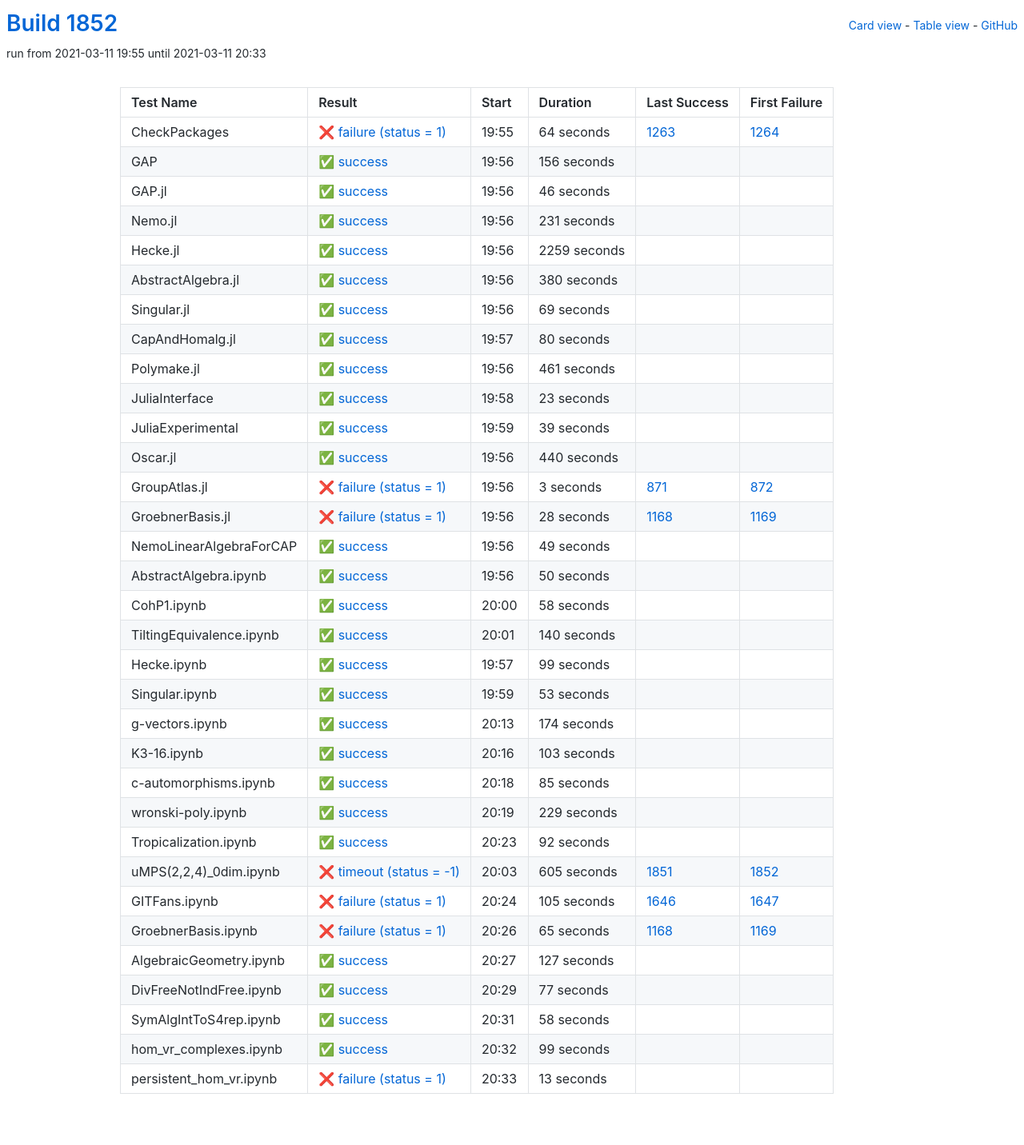
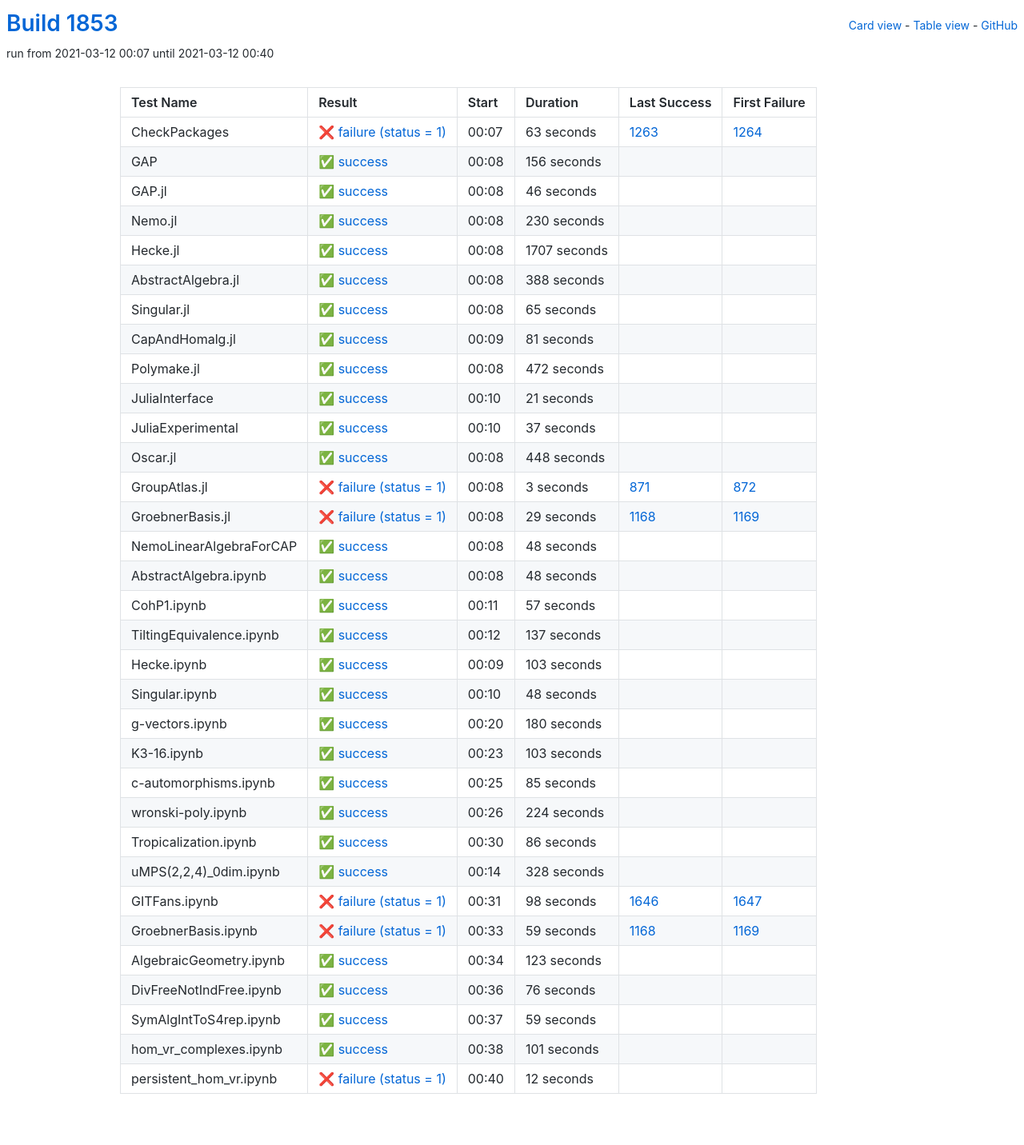
Before and after one commit to oscar-system/oscar-ci-status-stable, a Jekyll site: the page built from table.html, in a window 1280 px wide. Shown: the whole page at 80% size. Built offline with Jekyll 4.4.1, drawn with Linux system fonts in a browser that asks for light colours.

Commit message:
Build #1853

```diff
--- a/_data/ci.yml
+++ b/_data/ci.yml
@@ -1,6 +1,6 @@
 ---
-build: 1852
-build_url: https://oscarci.mathematik.uni-kl.de/job/oscar-stable/1852/
+build: 1853
+build_url: https://oscarci.mathematik.uni-kl.de/job/oscar-stable/1853/
 job: oscar-stable
 organization: oscar-system
 repo: oscar-ci-status-stable
@@ -8,20 +8,20 @@ repourl: https://github.com/oscar-system/oscar-ci-status-stable
 tests:
 - name: CheckPackages
   id: checkpackages
-  log: https://oscarci.mathematik.uni-kl.de/job/oscar-stable/1852/artifact/logs/build-1852/CheckPackages.log
-  start: 2021-03-11 19:55
+  log: https://oscarci.mathematik.uni-kl.de/job/oscar-stable/1853/artifact/logs/build-1853/CheckPackages.log
+  start: 2021-03-12 00:07
   success: false
   exitcode: 1
   status: failure
-  duration: 64
+  duration: 63
   last_success: 1263
   last_success_url: https://oscarci.mathematik.uni-kl.de/job/oscar-stable/1263/
   first_failure: 1264
   first_failure_url: https://oscarci.mathematik.uni-kl.de/job/oscar-stable/1264/
 - name: GAP
   id: gap
-  log: https://oscarci.mathematik.uni-kl.de/job/oscar-stable/1852/artifact/logs/build-1852/GAP.log
-  start: 2021-03-11 19:56
+  log: https://oscarci.mathematik.uni-kl.de/job/oscar-stable/1853/artifact/logs/build-1853/GAP.log
+  start: 2021-03-12 00:08
   success: true
   exitcode: 0
   status: success
@@ -32,8 +32,8 @@ tests:
   first_failure_url:
 - name: GAP.jl
   id: gap-jl
-  log: https://oscarci.mathematik.uni-kl.de/job/oscar-stable/1852/artifact/logs/build-1852/GAP.jl.log
-  start: 2021-03-11 19:56
+  log: https://oscarci.mathematik.uni-kl.de/job/oscar-stable/1853/artifact/logs/build-1853/GAP.jl.log
+  start: 2021-03-12 00:08
   success: true
   exitcode: 0
   status: success
@@ -44,116 +44,116 @@ tests:
   first_failure_url:
 - name: Nemo.jl
   id: nemo-jl
-  log: https://oscarci.mathematik.uni-kl.de/job/oscar-stable/1852/artifact/logs/build-1852/Nemo.jl.log
-  start: 2021-03-11 19:56
+  log: https://oscarci.mathematik.uni-kl.de/job/oscar-stable/1853/artifact/logs/build-1853/Nemo.jl.log
+  start: 2021-03-12 00:08
   success: true
   exitcode: 0
   status: success
-  duration: 231
+  duration: 230
   last_success: false
   last_success_url:
   first_failure: false
   first_failure_url:
 - name: Hecke.jl
   id: hecke-jl
-  log: https://oscarci.mathematik.uni-kl.de/job/oscar-stable/1852/artifact/logs/build-1852/Hecke.jl.log
-  start: 2021-03-11 19:56
+  log: https://oscarci.mathematik.uni-kl.de/job/oscar-stable/1853/artifact/logs/build-1853/Hecke.jl.log
+  start: 2021-03-12 00:08
   success: true
   exitcode: 0
   status: success
-  duration: 2259
+  duration: 1707
   last_success: false
   last_success_url:
   first_failure: false
   first_failure_url:
 - name: AbstractAlgebra.jl
   id: abstractalgebra-jl
-  log: https://oscarci.mathematik.uni-kl.de/job/oscar-stable/1852/artifact/logs/build-1852/AbstractAlgebra.jl.log
-  start: 2021-03-11 19:56
+  log: https://oscarci.mathematik.uni-kl.de/job/oscar-stable/1853/artifact/logs/build-1853/AbstractAlgebra.jl.log
+  start: 2021-03-12 00:08
   success: true
   exitcode: 0
   status: success
-  duration: 380
+  duration: 388
   last_success: false
   last_success_url:
   first_failure: false
   first_failure_url:
 - name: Singular.jl
   id: singular-jl
-  log: https://oscarci.mathematik.uni-kl.de/job/oscar-stable/1852/artifact/logs/build-1852/Singular.jl.log
-  start: 2021-03-11 19:56
+  log: https://oscarci.mathematik.uni-kl.de/job/oscar-stable/1853/artifact/logs/build-1853/Singular.jl.log
+  start: 2021-03-12 00:08
   success: true
   exitcode: 0
   status: success
-  duration: 69
+  duration: 65
   last_success: false
   last_success_url:
   first_failure: false
   first_failure_url:
 - name: CapAndHomalg.jl
   id: capandhomalg-jl
-  log: https://oscarci.mathematik.uni-kl.de/job/oscar-stable/1852/artifact/logs/build-1852/CapAndHomalg.jl.log
-  start: 2021-03-11 19:57
+  log: https://oscarci.mathematik.uni-kl.de/job/oscar-stable/1853/artifact/logs/build-1853/CapAndHomalg.jl.log
+  start: 2021-03-12 00:09
   success: true
   exitcode: 0
   status: success
-  duration: 80
+  duration: 81
   last_success: false
   last_success_url:
   first_failure: false
   first_failure_url:
 - name: Polymake.jl
   id: polymake-jl
-  log: https://oscarci.mathematik.uni-kl.de/job/oscar-stable/1852/artifact/logs/build-1852/Polymake.jl.log
-  start: 2021-03-11 19:56
+  log: https://oscarci.mathematik.uni-kl.de/job/oscar-stable/1853/artifact/logs/build-1853/Polymake.jl.log
+  start: 2021-03-12 00:08
   success: true
   exitcode: 0
   status: success
-  duration: 461
+  duration: 472
   last_success: false
   last_success_url:
   first_failure: false
   first_failure_url:
 - name: JuliaInterface
   id: juliainterface
-  log: https://oscarci.mathematik.uni-kl.de/job/oscar-stable/1852/artifact/logs/build-1852/JuliaInterface.log
-  start: 2021-03-11 19:58
+  log: https://oscarci.mathematik.uni-kl.de/job/oscar-stable/1853/artifact/logs/build-1853/JuliaInterface.log
+  start: 2021-03-12 00:10
   success: true
   exitcode: 0
   status: success
-  duration: 23
+  duration: 21
   last_success: false
   last_success_url:
   first_failure: false
   first_failure_url:
 - name: JuliaExperimental
   id: juliaexperimental
-  log: https://oscarci.mathematik.uni-kl.de/job/oscar-stable/1852/artifact/logs/build-1852/JuliaExperimental.log
-  start: 2021-03-11 19:59
+  log: https://oscarci.mathematik.uni-kl.de/job/oscar-stable/1853/artifact/logs/build-1853/JuliaExperimental.log
+  start: 2021-03-12 00:10
   success: true
   exitcode: 0
   status: success
-  duration: 39
+  duration: 37
   last_success: false
   last_success_url:
   first_failure: false
   first_failure_url:
 - name: Oscar.jl
   id: oscar-jl
-  log: https://oscarci.mathematik.uni-kl.de/job/oscar-stable/1852/artifact/logs/build-1852/Oscar.jl.log
-  start: 2021-03-11 19:56
+  log: https://oscarci.mathematik.uni-kl.de/job/oscar-stable/1853/artifact/logs/build-1853/Oscar.jl.log
+  start: 2021-03-12 00:08
   success: true
   exitcode: 0
   status: success
-  duration: 440
+  duration: 448
   last_success: false
   last_success_url:
   first_failure: false
   first_failure_url:
 - name: GroupAtlas.jl
   id: groupatlas-jl
-  log: https://oscarci.mathematik.uni-kl.de/job/oscar-stable/1852/artifact/logs/build-1852/GroupAtlas.jl.log
-  start: 2021-03-11 19:56
+  log: https://oscarci.mathematik.uni-kl.de/job/oscar-stable/1853/artifact/logs/build-1853/GroupAtlas.jl.log
+  start: 2021-03-12 00:08
   success: false
   exitcode: 1
   status: failure
@@ -164,104 +164,104 @@ tests:
   first_failure_url: https://oscarci.mathematik.uni-kl.de/job/oscar-stable/872/
 - name: GroebnerBasis.jl
   id: groebnerbasis-jl
-  log: https://oscarci.mathematik.uni-kl.de/job/oscar-stable/1852/artifact/logs/build-1852/GroebnerBasis.jl.log
-  start: 2021-03-11 19:56
+  log: https://oscarci.mathematik.uni-kl.de/job/oscar-stable/1853/artifact/logs/build-1853/GroebnerBasis.jl.log
+  start: 2021-03-12 00:08
   success: false
   exitcode: 1
   status: failure
-  duration: 28
+  duration: 29
   last_success: 1168
   last_success_url: https://oscarci.mathematik.uni-kl.de/job/oscar-stable/1168/
   first_failure: 1169
   first_failure_url: https://oscarci.mathematik.uni-kl.de/job/oscar-stable/1169/
 - name: NemoLinearAlgebraForCAP
   id: nemolinearalgebraforcap
-  log: https://oscarci.mathematik.uni-kl.de/job/oscar-stable/1852/artifact/logs/build-1852/NemoLinearAlgebraForCAP.log
-  start: 2021-03-11 19:56
+  log: https://oscarci.mathematik.uni-kl.de/job/oscar-stable/1853/artifact/logs/build-1853/NemoLinearAlgebraForCAP.log
+  start: 2021-03-12 00:08
   success: true
   exitcode: 0
   status: success
-  duration: 49
+  duration: 48
   last_success: false
   last_success_url:
   first_failure: false
   first_failure_url:
 - name: AbstractAlgebra.ipynb
   id: abstractalgebra-ipynb
-  log: https://oscarci.mathematik.uni-kl.de/job/oscar-stable/1852/artifact/logs/build-1852/AbstractAlgebra.ipynb.log
-  start: 2021-03-11 19:56
+  log: https://oscarci.mathematik.uni-kl.de/job/oscar-stable/1853/artifact/logs/build-1853/AbstractAlgebra.ipynb.log
+  start: 2021-03-12 00:08
   success: true
   exitcode: 0
   status: success
-  duration: 50
+  duration: 48
   last_success: false
   last_success_url:
   first_failure: false
   first_failure_url:
 - name: CohP1.ipynb
   id: cohp1-ipynb
-  log: https://oscarci.mathematik.uni-kl.de/job/oscar-stable/1852/artifact/logs/build-1852/CohP1.ipynb.log
-  start: 2021-03-11 20:00
+  log: https://oscarci.mathematik.uni-kl.de/job/oscar-stable/1853/artifact/logs/build-1853/CohP1.ipynb.log
+  start: 2021-03-12 00:11
   success: true
   exitcode: 0
   status: success
-  duration: 58
+  duration: 57
   last_success: false
   last_success_url:
   first_failure: false
   first_failure_url:
 - name: TiltingEquivalence.ipynb
   id: tiltingequivalence-ipynb
-  log: https://oscarci.mathematik.uni-kl.de/job/oscar-stable/1852/artifact/logs/build-1852/TiltingEquivalence.ipynb.log
-  start: 2021-03-11 20:01
+  log: https://oscarci.mathematik.uni-kl.de/job/oscar-stable/1853/artifact/logs/build-1853/TiltingEquivalence.ipynb.log
+  start: 2021-03-12 00:12
   success: true
   exitcode: 0
   status: success
-  duration: 140
+  duration: 137
   last_success: false
   last_success_url:
   first_failure: false
   first_failure_url:
 - name: Hecke.ipynb
   id: hecke-ipynb
-  log: https://oscarci.mathematik.uni-kl.de/job/oscar-stable/1852/artifact/logs/build-1852/Hecke.ipynb.log
-  start: 2021-03-11 19:57
+  log: https://oscarci.mathematik.uni-kl.de/job/oscar-stable/1853/artifact/logs/build-1853/Hecke.ipynb.log
+  start: 2021-03-12 00:09
   success: true
   exitcode: 0
   status: success
-  duration: 99
+  duration: 103
   last_success: false
   last_success_url:
   first_failure: false
   first_failure_url:
 - name: Singular.ipynb
   id: singular-ipynb
-  log: https://oscarci.mathematik.uni-kl.de/job/oscar-stable/1852/artifact/logs/build-1852/Singular.ipynb.log
-  start: 2021-03-11 19:59
+  log: https://oscarci.mathematik.uni-kl.de/job/oscar-stable/1853/artifact/logs/build-1853/Singular.ipynb.log
+  start: 2021-03-12 00:10
   success: true
   exitcode: 0
   status: success
-  duration: 53
+  duration: 48
   last_success: false
   last_success_url:
   first_failure: false
   first_failure_url:
 - name: g-vectors.ipynb
   id: g-vectors-ipynb
-  log: https://oscarci.mathematik.uni-kl.de/job/oscar-stable/1852/artifact/logs/build-1852/g-vectors.ipynb.log
-  start: 2021-03-11 20:13
+  log: https://oscarci.mathematik.uni-kl.de/job/oscar-stable/1853/artifact/logs/build-1853/g-vectors.ipynb.log
+  start: 2021-03-12 00:20
   success: true
   exitcode: 0
   status: success
-  duration: 174
+  duration: 180
   last_success: false
   last_success_url:
   first_failure: false
   first_failure_url:
 - name: K3-16.ipynb
   id: k3-16-ipynb
-  log: https://oscarci.mathematik.uni-kl.de/job/oscar-stable/1852/artifact/logs/build-1852/K3-16.ipynb.log
-  start: 2021-03-11 20:16
+  log: https://oscarci.mathematik.uni-kl.de/job/oscar-stable/1853/artifact/logs/build-1853/K3-16.ipynb.log
+  start: 2021-03-12 00:23
   success: true
   exitcode: 0
   status: success
@@ -272,8 +272,8 @@ tests:
   first_failure_url:
 - name: c-automorphisms.ipynb
   id: c-automorphisms-ipynb
-  log: https://oscarci.mathematik.uni-kl.de/job/oscar-stable/1852/artifact/logs/build-1852/c-automorphisms.ipynb.log
-  start: 2021-03-11 20:18
+  log: https://oscarci.mathematik.uni-kl.de/job/oscar-stable/1853/artifact/logs/build-1853/c-automorphisms.ipynb.log
+  start: 2021-03-12 00:25
   success: true
   exitcode: 0
   status: success
@@ -284,120 +284,120 @@ tests:
   first_failure_url:
 - name: wronski-poly.ipynb
   id: wronski-poly-ipynb
-  log: https://oscarci.mathematik.uni-kl.de/job/oscar-stable/1852/artifact/logs/build-1852/wronski-poly.ipynb.log
-  start: 2021-03-11 20:19
+  log: https://oscarci.mathematik.uni-kl.de/job/oscar-stable/1853/artifact/logs/build-1853/wronski-poly.ipynb.log
+  start: 2021-03-12 00:26
   success: true
   exitcode: 0
   status: success
-  duration: 229
+  duration: 224
   last_success: false
   last_success_url:
   first_failure: false
   first_failure_url:
 - name: Tropicalization.ipynb
   id: tropicalization-ipynb
-  log: https://oscarci.mathematik.uni-kl.de/job/oscar-stable/1852/artifact/logs/build-1852/Tropicalization.ipynb.log
-  start: 2021-03-11 20:23
+  log: https://oscarci.mathematik.uni-kl.de/job/oscar-stable/1853/artifact/logs/build-1853/Tropicalization.ipynb.log
+  start: 2021-03-12 00:30
   success: true
   exitcode: 0
   status: success
-  duration: 92
+  duration: 86
   last_success: false
   last_success_url:
   first_failure: false
   first_failure_url:
 - name: uMPS(2,2,4)_0dim.ipynb
   id: umps-2-2-4-0dim-ipynb
-  log: https://oscarci.mathematik.uni-kl.de/job/oscar-stable/1852/artifact/logs/build-1852/uMPS-2-2-4-_0dim.ipynb.log
-  start: 2021-03-11 20:03
-  success: false
-  exitcode: -1
-  status: timeout
-  duration: 605
-  last_success: 1851
-  last_success_url: https://oscarci.mathematik.uni-kl.de/job/oscar-stable/1851/
-  first_failure: 1852
-  first_failure_url: https://oscarci.mathematik.uni-kl.de/job/oscar-stable/1852/
+  log: https://oscarci.mathematik.uni-kl.de/job/oscar-stable/1853/artifact/logs/build-1853/uMPS-2-2-4-_0dim.ipynb.log
+  start: 2021-03-12 00:14
+  success: true
+  exitcode: 0
+  status: success
+  duration: 328
+  last_success: false
+  last_success_url:
+  first_failure: false
+  first_failure_url:
 - name: GITFans.ipynb
   id: gitfans-ipynb
-  log: https://oscarci.mathematik.uni-kl.de/job/oscar-stable/1852/artifact/logs/build-1852/GITFans.ipynb.log
-  start: 2021-03-11 20:24
+  log: https://oscarci.mathematik.uni-kl.de/job/oscar-stable/1853/artifact/logs/build-1853/GITFans.ipynb.log
+  start: 2021-03-12 00:31
   success: false
   exitcode: 1
   status: failure
-  duration: 105
+  duration: 98
   last_success: 1646
   last_success_url: https://oscarci.mathematik.uni-kl.de/job/oscar-stable/1646/
   first_failure: 1647
   first_failure_url: https://oscarci.mathematik.uni-kl.de/job/oscar-stable/1647/
 - name: GroebnerBasis.ipynb
   id: groebnerbasis-ipynb
-  log: https://oscarci.mathematik.uni-kl.de/job/oscar-stable/1852/artifact/logs/build-1852/GroebnerBasis.ipynb.log
-  start: 2021-03-11 20:26
+  log: https://oscarci.mathematik.uni-kl.de/job/oscar-stable/1853/artifact/logs/build-1853/GroebnerBasis.ipynb.log
+  start: 2021-03-12 00:33
   success: false
   exitcode: 1
   status: failure
-  duration: 65
+  duration: 59
   last_success: 1168
   last_success_url: https://oscarci.mathematik.uni-kl.de/job/oscar-stable/1168/
   first_failure: 1169
   first_failure_url: https://oscarci.mathematik.uni-kl.de/job/oscar-stable/1169/
 - name: AlgebraicGeometry.ipynb
   id: algebraicgeometry-ipynb
-  log: https://oscarci.mathematik.uni-kl.de/job/oscar-stable/1852/artifact/logs/build-1852/AlgebraicGeometry.ipynb.log
-  start: 2021-03-11 20:27
+  log: https://oscarci.mathematik.uni-kl.de/job/oscar-stable/1853/artifact/logs/build-1853/AlgebraicGeometry.ipynb.log
+  start: 2021-03-12 00:34
   success: true
   exitcode: 0
   status: success
-  duration: 127
+  duration: 123
   last_success: false
   last_success_url:
   first_failure: false
   first_failure_url:
 - name: DivFreeNotIndFree.ipynb
   id: divfreenotindfree-ipynb
-  log: https://oscarci.mathematik.uni-kl.de/job/oscar-stable/1852/artifact/logs/build-1852/DivFreeNotIndFree.ipynb.log
-  start: 2021-03-11 20:29
+  log: https://oscarci.mathematik.uni-kl.de/job/oscar-stable/1853/artifact/logs/build-1853/DivFreeNotIndFree.ipynb.log
+  start: 2021-03-12 00:36
   success: true
   exitcode: 0
   status: success
-  duration: 77
+  duration: 76
   last_success: false
   last_success_url:
   first_failure: false
   first_failure_url:
 - name: SymAlgIntToS4rep.ipynb
   id: symalginttos4rep-ipynb
-  log: https://oscarci.mathematik.uni-kl.de/job/oscar-stable/1852/artifact/logs/build-1852/SymAlgIntToS4rep.ipynb.log
-  start: 2021-03-11 20:31
+  log: https://oscarci.mathematik.uni-kl.de/job/oscar-stable/1853/artifact/logs/build-1853/SymAlgIntToS4rep.ipynb.log
+  start: 2021-03-12 00:37
   success: true
   exitcode: 0
   status: success
-  duration: 58
+  duration: 59
   last_success: false
   last_success_url:
   first_failure: false
   first_failure_url:
 - name: hom_vr_complexes.ipynb
   id: hom-vr-complexes-ipynb
-  log: https://oscarci.mathematik.uni-kl.de/job/oscar-stable/1852/artifact/logs/build-1852/hom_vr_complexes.ipynb.log
-  start: 2021-03-11 20:32
+  log: https://oscarci.mathematik.uni-kl.de/job/oscar-stable/1853/artifact/logs/build-1853/hom_vr_complexes.ipynb.log
+  start: 2021-03-12 00:38
   success: true
   exitcode: 0
   status: success
-  duration: 99
+  duration: 101
   last_success: false
   last_success_url:
   first_failure: false
   first_failure_url:
 - name: persistent_hom_vr.ipynb
   id: persistent-hom-vr-ipynb
-  log: https://oscarci.mathematik.uni-kl.de/job/oscar-stable/1852/artifact/logs/build-1852/persistent_hom_vr.ipynb.log
-  start: 2021-03-11 20:33
+  log: https://oscarci.mathematik.uni-kl.de/job/oscar-stable/1853/artifact/logs/build-1853/persistent_hom_vr.ipynb.log
+  start: 2021-03-12 00:40
   success: false
   exitcode: 1
   status: failure
-  duration: 13
+  duration: 12
   last_success: false
   last_success_url:
   first_failure: false
```
Also changed, not shown: README.md.
